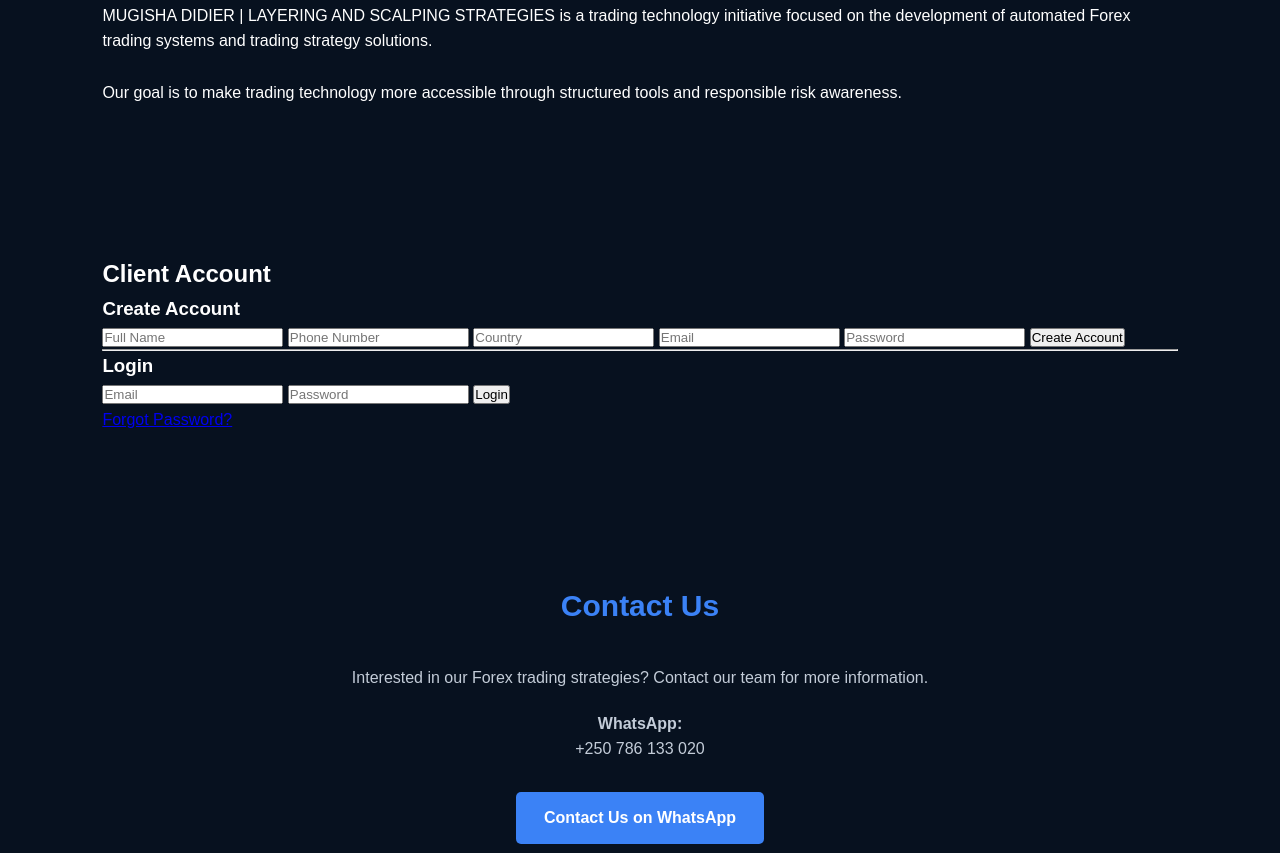
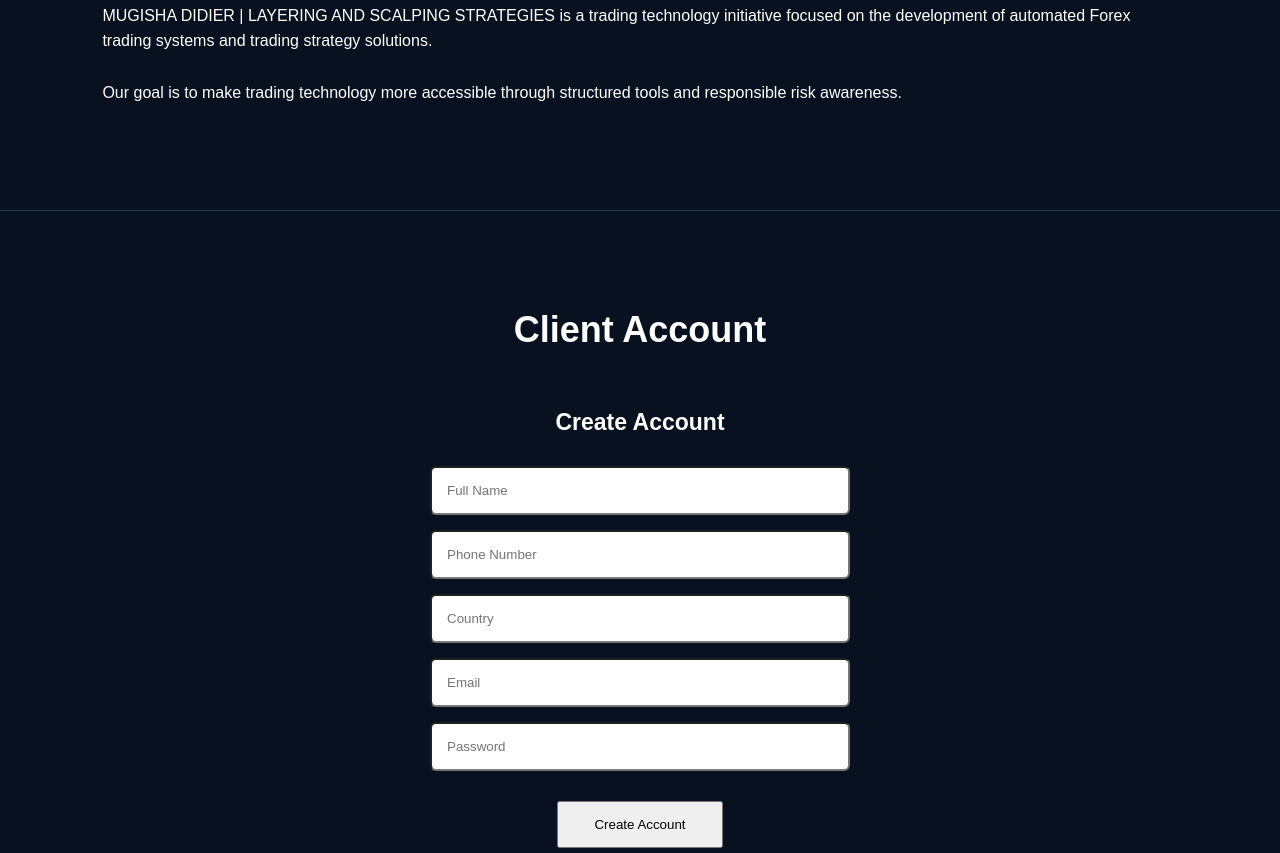
Before and after one commit to mugishalayan/forex-trading-platform, a plain HTML site: page index.html in a window 1280 px wide. Shown: the part 1767-2620 px from the top of the page. Drawn offline with nearby package versions, Linux system fonts and the light colour scheme.

Commit message:
Change class selector to ID selector for client-access

```diff
--- a/index.html
+++ b/index.html
@@ -204,7 +204,7 @@ footer p {
 }
 
 
-.client-access {
+#client-access {
     padding: 90px 8%;
     margin: 30px 0;
     text-align: center;
@@ -212,17 +212,17 @@ footer p {
     border-bottom: 1px solid #26364a;
 }
 
-.client-access > h2 {
+#client-access > h2 {
     font-size: 36px;
     margin-bottom: 45px;
 }
 
-.client-access h3 {
+#client-access h3 {
     font-size: 23px;
     margin-bottom: 25px;
 }
 
-.client-access input {
+#client-access input {
     display: block;
     width: 100%;
     max-width: 420px;
@@ -231,21 +231,21 @@ footer p {
     border-radius: 6px;
 }
 
-.client-access button {
+#client-access button {
     padding: 14px 35px;
     margin: 15px auto;
     cursor: pointer;
 }
 
-.client-access hr {
+#client-access hr {
     max-width: 420px;
     margin: 45px auto;
     border: 0;
     border-top: 1px solid #26364a;
 }
 
-.client-access > p,
-.client-access a {
+#client-access > p,
+#client-access a {
     margin-top: 15px;
 }
 
```
